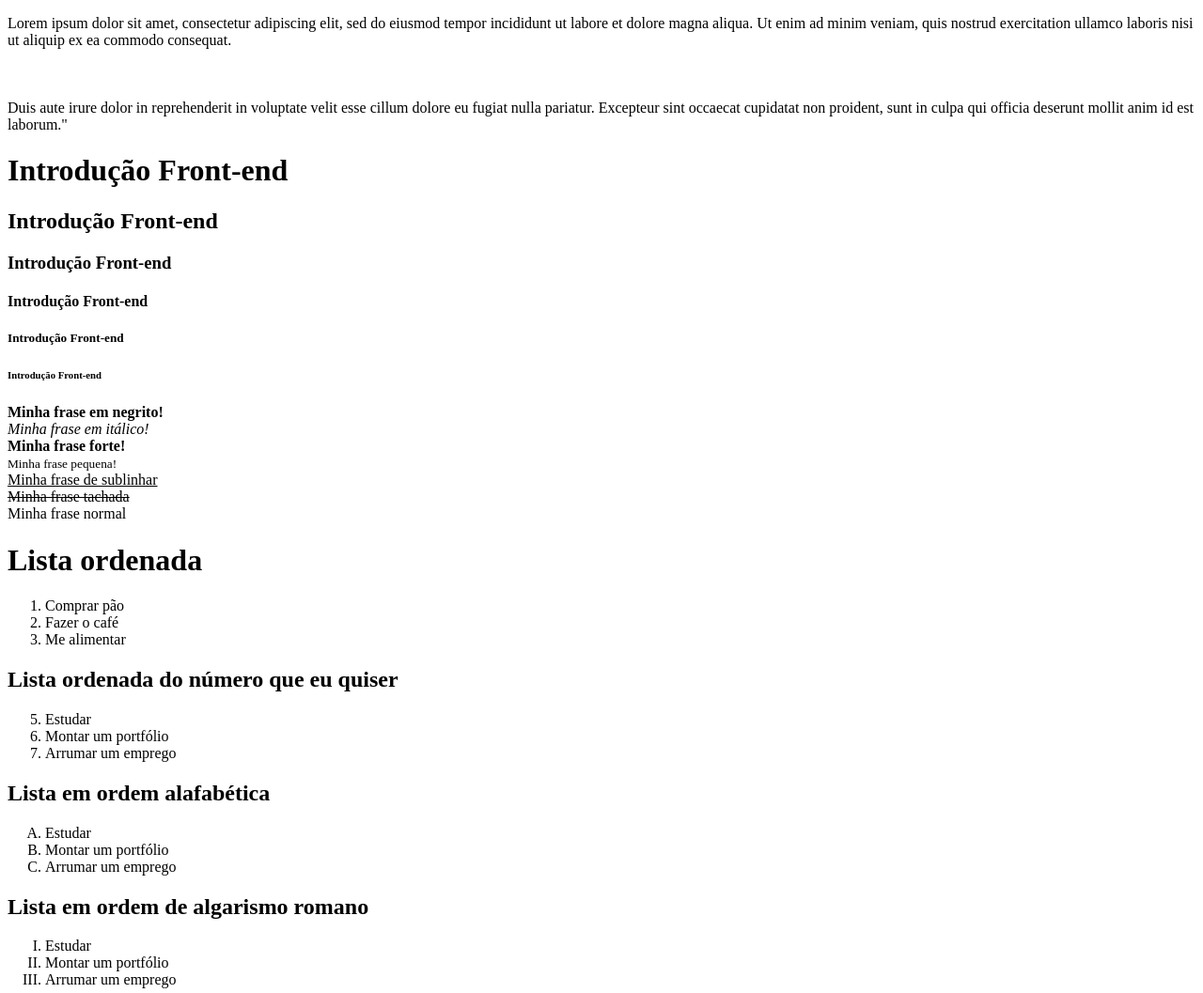
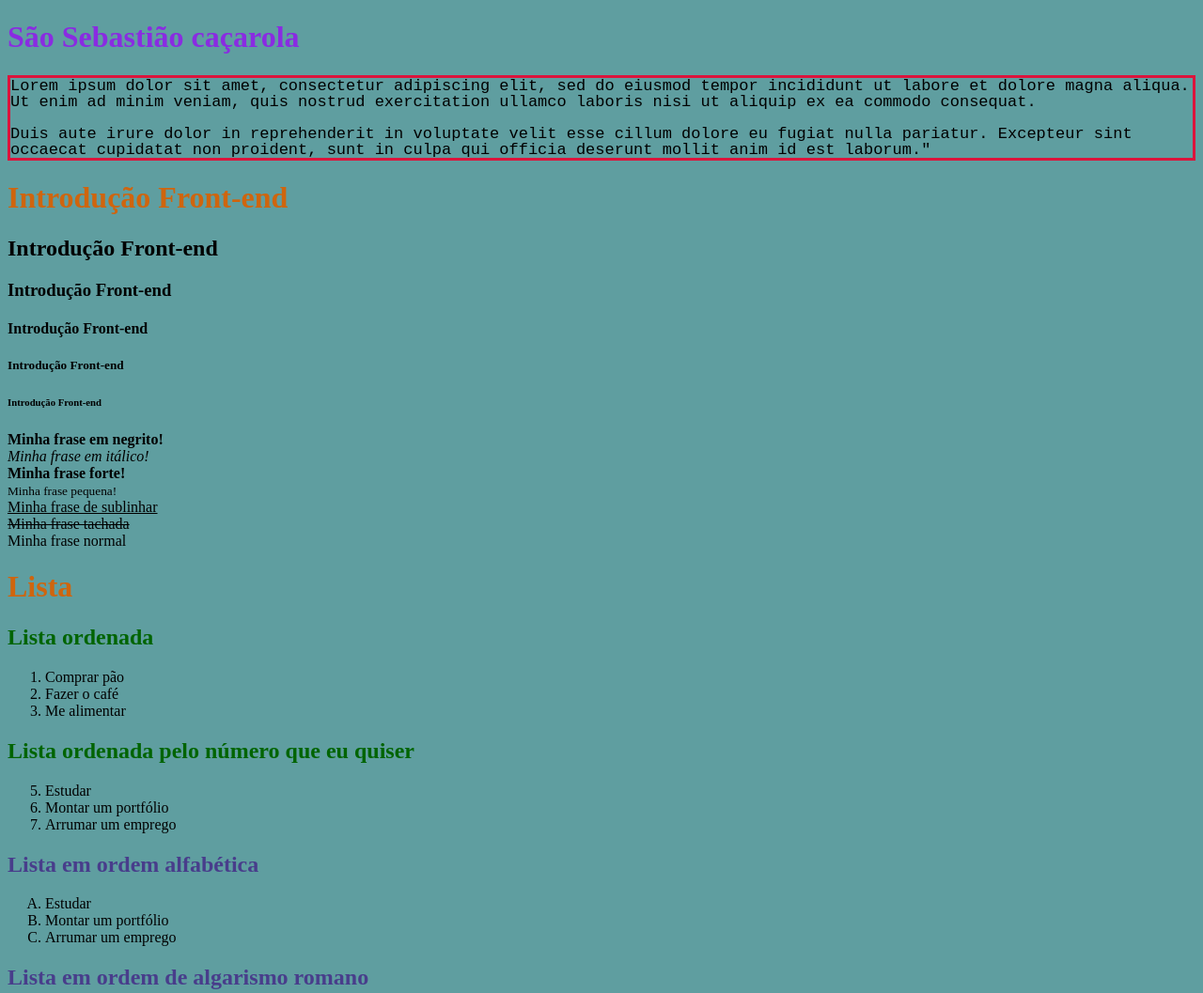
Before and after one commit to Leladani/modulo-um-html-css, a plain HTML site: page index.html in a window 1280 px wide. Shown: the top 1057 px of the page at 94% size. Drawn offline with Linux system fonts and the light colour scheme.

Commit message:
Subindo atualização de cores e borda

```diff
--- a/index.html
+++ b/index.html
@@ -4,16 +4,27 @@
 <html lang="pt-br">
     <head>
         <title> Site da Daniela </title>
-        <meta naame="descrição do meu">
+        <meta name="descrição do meu" content="Meu primeiro site em html">
+        <meta charset="utf-8">
+        <style>
+            body{
+                background-color:cadetblue
+            }
+            h1{
+                color: rgb(207, 101, 14);
+            }
+        </style>
+        <link rel="stylesheet" href="style.css">
     </head>
 
     <body>
-       <p>
+        <h1 id="titulo">São Sebastião caçarola</h1>
+       <p class="paragrafo">
         Lorem ipsum dolor sit amet,
         consectetur adipiscing elit, sed do eiusmod tempor incididunt ut labore et dolore magna aliqua.
         Ut enim ad minim veniam, quis nostrud exercitation ullamco laboris nisi ut aliquip ex ea commodo consequat.
         <!-- tag de quebra de linha -->
-        <br><br><br><br>
+        <br><br>
         Duis aute irure dolor in reprehenderit in voluptate velit esse cillum dolore eu fugiat nulla pariatur.
         Excepteur sint occaecat cupidatat non proident, sunt in culpa qui officia deserunt mollit anim id est laborum."
        </p>
@@ -41,28 +52,29 @@
        </p>
 
        <!-- listas -->
-       <h1>Lista ordenada</h1>
-
+       <h1>Lista</h1>
+       <h2 class="primeirasListas">Lista ordenada</h2>
        <ol>
             <li>Comprar pão</li>
             <li>Fazer o café</li>
             <li>Me alimentar</li>
        </ol>
 
-       <h2>Lista ordenada do número que eu quiser</h2>
+       <h2 class="primeirasListas">Lista ordenada pelo número que eu quiser</h2>
        <ol start="5">
             <li>Estudar</li>
             <li>Montar um portfólio</li>
             <li>Arrumar um emprego</li>
        </ol>
 
-       <h2>Lista em ordem alafabética</h2>
+       <h2 class="segundasListas">Lista em ordem alfabética</h2>
        <ol type="A">
             <li>Estudar</li>
             <li>Montar um portfólio</li>
             <li>Arrumar um emprego</li>
        </ol>
-       <h2>Lista em ordem de algarismo romano</h2>
+
+       <h2 class="segundasListas">Lista em ordem de algarismo romano</h2>
        <ol type="I">
             <li>Estudar</li>
             <li>Montar um portfólio</li>
@@ -84,7 +96,7 @@
             <li>Arrumar um emprego</li>
         </ul>
 
-        <h2>Lista desordenada círculo vazado</h2>
+        <h2 class="terceirasListas">Lista desordenada círculo vazado</h2>
         <ul type="circle">
             <li>Estudar</li>
             <li>Montar um portfólio</li>
--- /dev/null
+++ b/style.css
@@ -0,0 +1,24 @@
+.primeirasListas{
+    color: darkgreen;
+
+}
+.segundasListas{
+    color:darkslateblue;
+}
+.terceirasListas{
+    color:darkmagenta
+}
+
+#titulo{
+     color: rgb(138,43,226)
+}
+
+.paragrafo{
+    font-size: 17px;
+    font-family: monospace;
+    font-weight: 200;
+    line-height: 1;
+    border-width: 5px;
+    border: solid;
+    border-color:crimson;
+}
```
